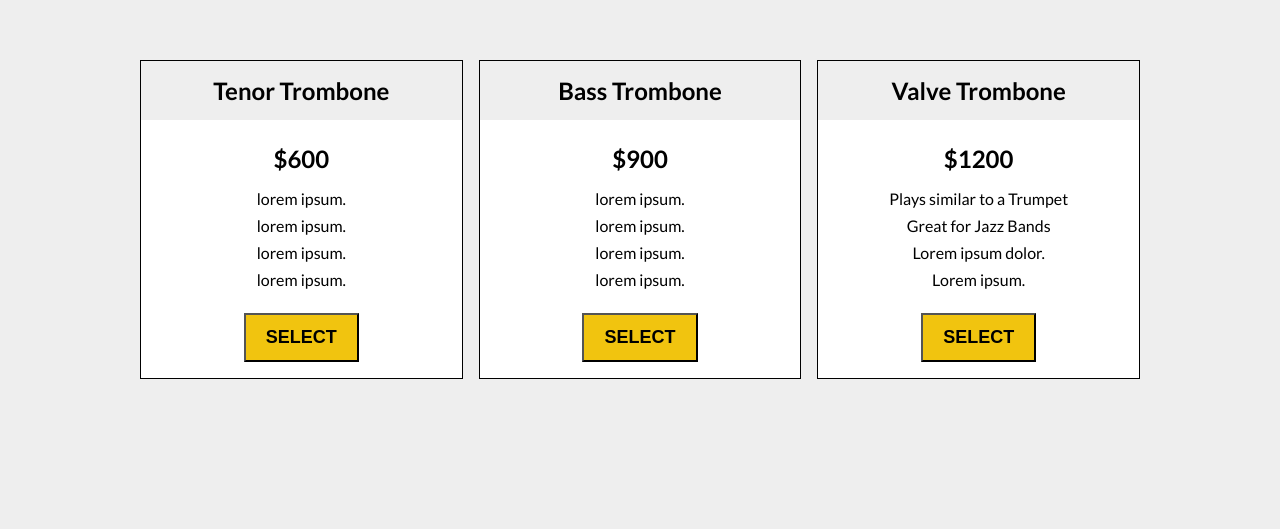
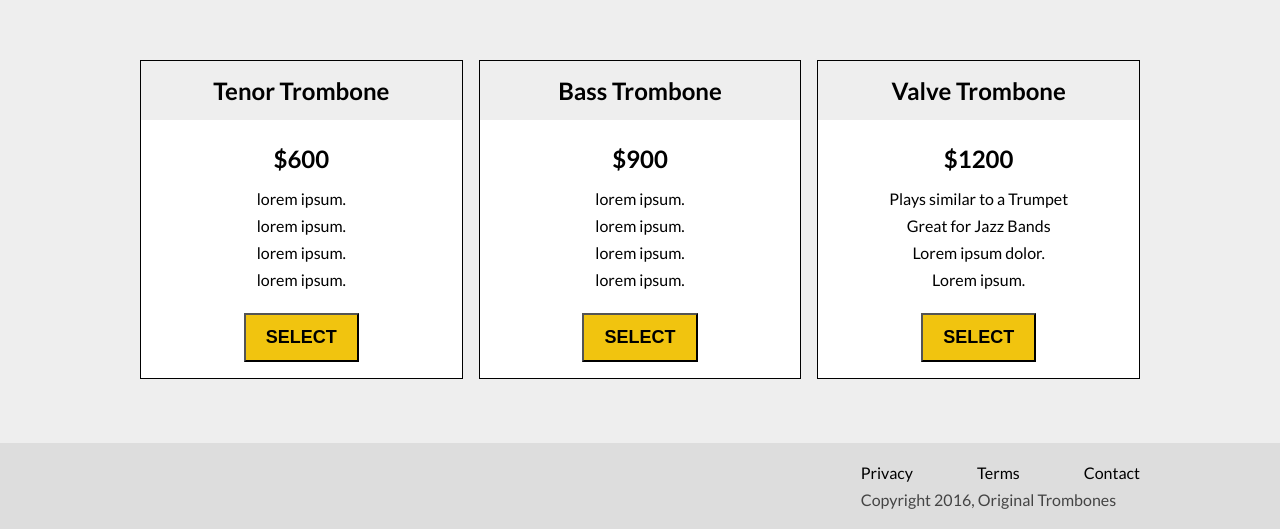
Before and after one commit to codingjogo/jogo-product-landing-page-FCC, a plain HTML site: page index.html in a window 1280 px wide. Shown: the part 1235-1764 px from the top of the page. Before the commit the page ends 1678 px from the top, so only its background shows below. Drawn offline with Linux system fonts and the light colour scheme.

Commit message:
feat: Add Footer

```diff
--- a/index.html
+++ b/index.html
@@ -224,6 +224,21 @@
 			</section>
 		</main>
 
-		<footer></footer>
+		<footer class="footer">
+			<div class="footer-content">
+				<ul>
+					<li>
+						<a href="#">Privacy</a>
+					</li>
+					<li>
+						<a href="#">Terms</a>
+					</li>
+					<li>
+						<a href="#">Contact</a>
+					</li>
+				</ul>
+				<p>Copyright 2016, Original Trombones</p>
+			</div>
+		</footer>
 	</body>
 </html>
--- a/styles.css
+++ b/styles.css
@@ -107,10 +107,25 @@ section {
 
 /* Footer Component */
 .footer {
+  background: #ddd;
+  padding: 20px;
+  display: flex;
+  align-items: end;
+  justify-content: end;
 }
-
-/* Input Component */
-.custom-input {
+.footer-content {
+  display: grid;
+  gap: 8px;
+  width: 1000px;
+  margin: 0 auto;
+  justify-content: end;
+}
+.footer-content ul {
+  display: flex;
+  gap: 64px;
+}
+.footer-content p {
+  color: #444;
 }
 
 /* Nav Component */
```
